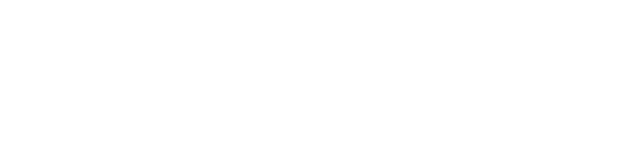
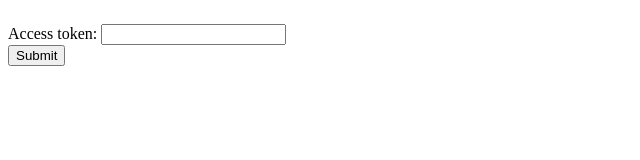
Before and after one commit to dnr2/robot-web-control, a website: page client.html in a window 1280 px wide. Shown: the whole page, without its empty margins (0-640 px from the left). Drawn offline with Linux system fonts and the light colour scheme.

Commit message:
finish adding access token

```diff
--- a/client.html
+++ b/client.html
@@ -5,17 +5,23 @@
 <body>
     <img src="">
     <script>
+        function start_streaming_video() {
             // get img dom element
             const img = document.querySelector('img');
 
-        const WS_URL = 'ws://localhost:3001';
-        const token = 'danilo123token';
-        const ws = new WebSocket(WS_URL, token);
+            const WS_URL = location.origin.replace(/^http/, 'ws');
+            const TOKEN = document.getElementById("token").value;
+            const ws = new WebSocket(WS_URL, TOKEN);
             ws.onopen = () => console.log(`Connected to ${WS_URL}`);
             ws.onmessage = message => {
                 // set the base64 string to the src tag of the image
                 img.src = message.data;
             }
+        }
     </script>
+    <p>
+        Access token: <input type="text" id="token" name="token" value=""><br>
+        <input onclick="start_streaming_video()" type="submit" value="Submit">
+    </p>
 </body>
 </html>
```
Also changed, not shown: index.js (+7 -6 lines), streamer.html (+9 -4 lines). Lines whose indentation alone changed are shown as unchanged.
